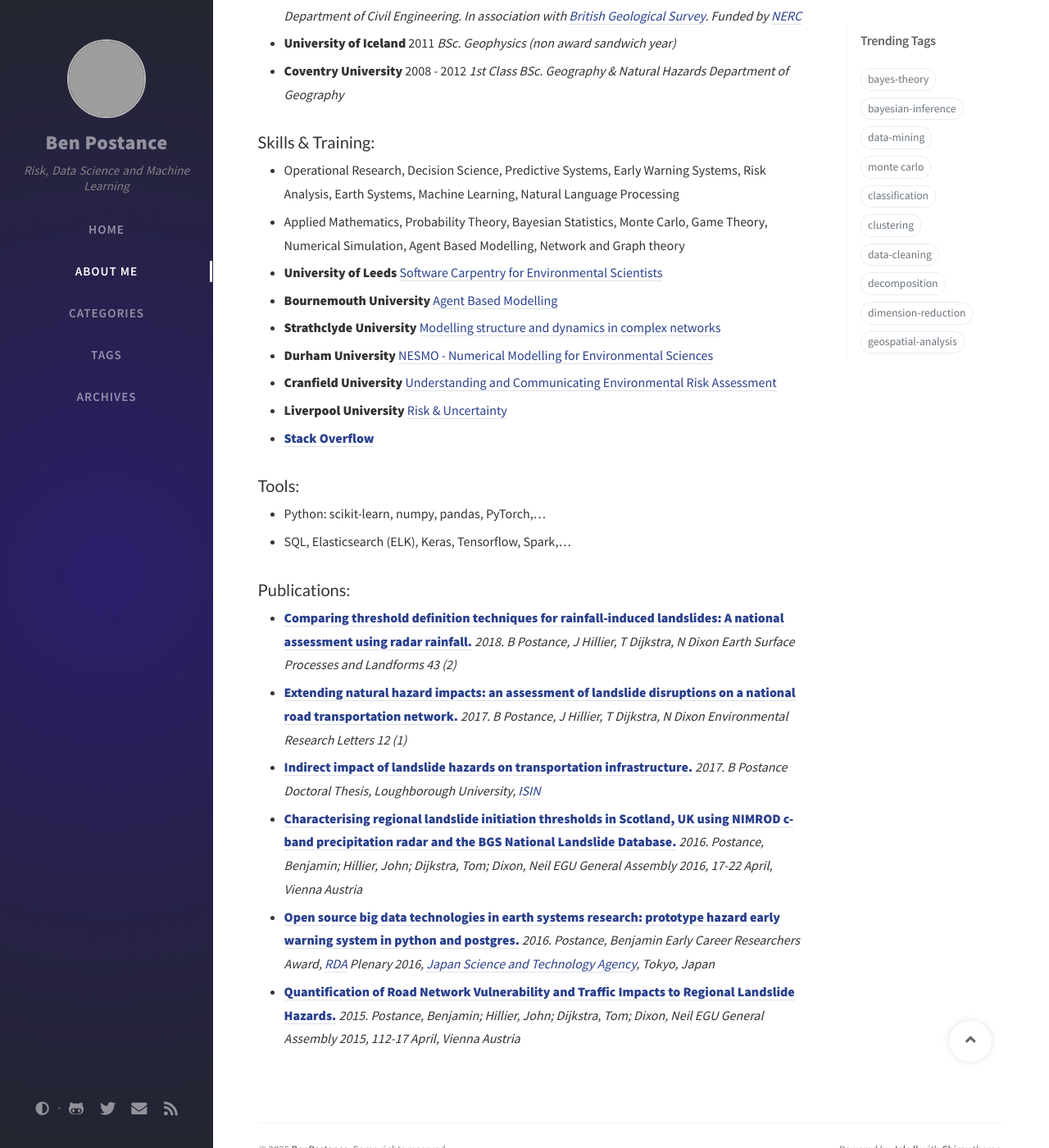
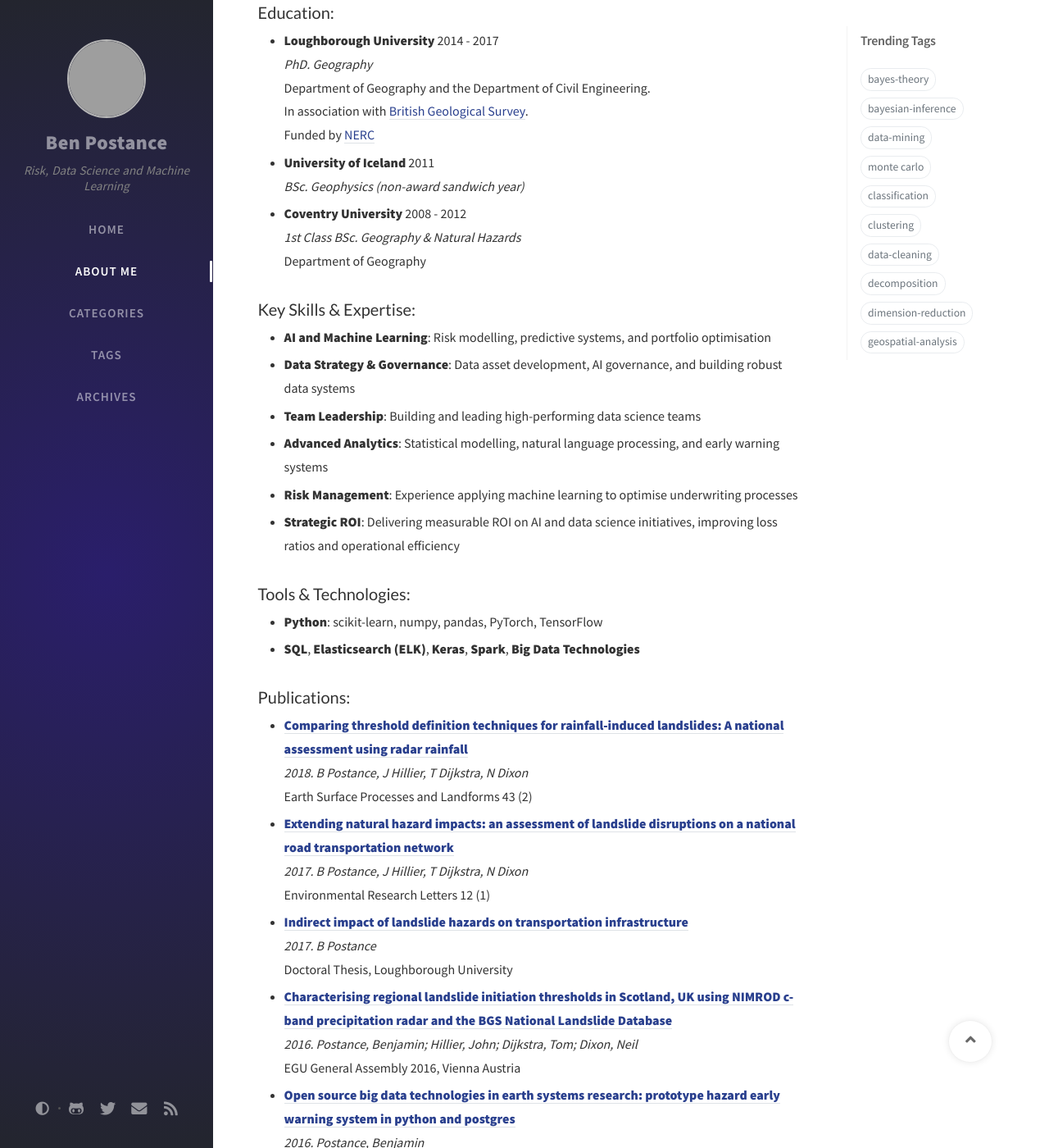
Before and after one commit to bpostance/bpostance.github.io, a Jekyll site: the page built from _tabs/about.md, in a window 1280 px wide and 1400 px high, scrolled down 567 px. Shown: the whole window at 82% size. Built offline with Jekyll 4.4.1, drawn with Linux system fonts in a browser that asks for light colours; nearby versions of some CDN libraries; comment, search, counter and statistics services are not loaded; some of the changed text lies outside the part shown; grey boxes are pictures that could not be loaded.

Commit message:
update aboutme

```diff
--- a/_tabs/about.md
+++ b/_tabs/about.md
@@ -5,63 +5,55 @@
 priority: 1.0
 order: 1
 ---
-Lead Data Scientist. Experience in building data science teams, creating and executing data science strategy, project management, solution design, and technical development. Research expertise in risk and natural hazards, machine learning, and natural language processing.
-
+**Head of Data Science** with over 13 years of experience in advanced analytics, machine learning, and data-driven decision-making within the financial and insurance sectors. Expertise spans **AI strategy, risk modelling**, and **data governance**, with a proven track record of building high-performing teams and driving ROI from AI initiatives. Passionate about creating data assets and implementing strategies that optimise risk selection and underwriting processes.
 
 ### Experience:
-  - Lead Data Scientist, [Beazley](https://www.beazley.com/london_market.html), 2019 - present
-  - Consultant Data Scientist, [Beazley](https://www.beazley.com/london_market.html), 2017 - 2019
-  - Research Scientist, [Loughborough University](https://repository.lboro.ac.uk/articles/thesis/Indirect_impact_of_landslide_hazards_on_transportation_infrastructure/9454619), 2014-2017
-  - Meteorological & Geospatial Consultant, [Vaisala](https://www.vaisala.com/en), 2014 - 2016
-  - GIS Analyst, [Vaisala](https://www.vaisala.com/en), 2012 - 2014
-
+  - **Head of Data Science**, [Ki Insurance](https://ki-insurance.com/), 2024 - present
+  - **Data Science Manager**, [Ki Insurance](https://ki-insurance.com/), 2022 - 2024
+  - **Lead Data Scientist**, [Beazley](https://www.beazley.com/london_market.html), 2017 - 2022
+  - **PhD, Teaching & Research Associate**, [Loughborough University](https://repository.lboro.ac.uk/articles/thesis/Indirect_impact_of_landslide_hazards_on_transportation_infrastructure/9454619), 2014-2017
+  - **Geospatial Data Analyst - Consultant**, [Vaisala](https://www.vaisala.com/en), 2012 - 2016
 
 ### Education:
   - **Loughborough University** 2014 - 2017
-	*PhD. Geography
-	Department of Geography and the Department of Civil Engineering.
-	In association with [British Geological Survey](https://www.bgs.ac.uk/).
-	Funded by [NERC](https://nerc.ukri.org/)*
+    *PhD. Geography*
+    Department of Geography and the Department of Civil Engineering.
+    In association with [British Geological Survey](https://www.bgs.ac.uk/).
+    Funded by [NERC](https://nerc.ukri.org/)
   - **University of Iceland** 2011
-	*BSc. Geophysics (non award sandwich year)*
+    *BSc. Geophysics (non-award sandwich year)*
   - **Coventry University** 2008 - 2012
-	*1st Class BSc. Geography & Natural Hazards
-	Department of Geography*
+    *1st Class BSc. Geography & Natural Hazards*
+    Department of Geography
 
+### Key Skills & Expertise:
+  - **AI and Machine Learning**: Risk modelling, predictive systems, and portfolio optimisation
+  - **Data Strategy & Governance**: Data asset development, AI governance, and building robust data systems
+  - **Team Leadership**: Building and leading high-performing data science teams
+  - **Advanced Analytics**: Statistical modelling, natural language processing, and early warning systems
+  - **Risk Management**: Experience applying machine learning to optimise underwriting processes
+  - **Strategic ROI**: Delivering measurable ROI on AI and data science initiatives, improving loss ratios and operational efficiency
 
-### Skills & Training:
-  - Operational Research, Decision Science, Predictive Systems, Early Warning Systems, Risk Analysis, Earth Systems, Machine Learning, Natural Language Processing
-  - Applied Mathematics, Probability Theory, Bayesian Statistics, Monte Carlo, Game Theory, Numerical Simulation, Agent Based Modelling, Network and Graph theory
-  - **University of Leeds** [Software Carpentry for Environmental Scientists](https://andreww.github.io/2016-01-18-leeds/)
-  - **Bournemouth University** [Agent Based Modelling](http://gotw.nerc.ac.uk/list_full.asp?pcode=NE%2FN000595%2F1&cookieConsent=A)
-  - **Strathclyde University** [Modelling structure and dynamics in complex networks](http://www.estradalab.org/wp-content/uploads/2015/10/BookChapter_11.pdf)
-  - **Durham University** [NESMO  - Numerical Modelling for Environmental Sciences](http://community.dur.ac.uk/nerc.modelling/)
-  - **Cranfield University** [Understanding and Communicating Environmental Risk Assessment](https://www.cranfield.ac.uk/courses/short/environment/understanding-and-communicating-environmental-risk-assessment)
-  - **Liverpool University** [Risk & Uncertainty]()
-  - [**Stack Overflow**](https://stackexchange.com/users/5244883/benp?tab=accounts)
-
-
-### Tools:
-  - Python: scikit-learn, numpy, pandas, PyTorch,...
-  - SQL, Elasticsearch (ELK), Keras, Tensorflow, Spark,...
-
+### Tools & Technologies:
+  - **Python**: scikit-learn, numpy, pandas, PyTorch, TensorFlow
+  - **SQL**, **Elasticsearch (ELK)**, **Keras**, **Spark**, **Big Data Technologies**
 
 ### Publications:
-  - [**Comparing threshold definition techniques for rainfall‐induced landslides: A national assessment using radar rainfall.**](https://onlinelibrary.wiley.com/doi/pdf/10.1002/esp.4202)
-	*2018. B Postance, J Hillier, T Dijkstra, N Dixon
-	Earth Surface Processes and Landforms 43 (2)*
-  - [**Extending natural hazard impacts: an assessment of landslide disruptions on a national road transportation network.**](https://iopscience.iop.org/article/10.1088/1748-9326/aa5555/meta)
-	*2017. B Postance, J Hillier, T Dijkstra, N Dixon
-	Environmental Research Letters 12 (1)*
-  - [**Indirect impact of landslide hazards on transportation infrastructure.**](https://ethos.bl.uk/OrderDetails.do?uin=uk.bl.ethos.747889)
-	*2017. B Postance
-	Doctoral Thesis, Loughborough University, [ISIN](http://www.isni.org/isni/0000000472327336)*
-  - [**Characterising regional landslide initiation thresholds in Scotland, UK using NIMROD c-band precipitation radar and the BGS National Landslide Database.**](http://adsabs.harvard.edu/abs/2016EGUGA..18.4480P)
-	*2016. Postance, Benjamin; Hillier, John; Dijkstra, Tom; Dixon, Neil
-	EGU General Assembly 2016, 17-22 April, Vienna Austria*
-  - [**Open source big data technologies in earth systems research: prototype hazard early warning system in python and postgres.**](https://rd-alliance.org/early-career-european-researchers-scientists-working-data-march-2016.html)
-	*2016. Postance, Benjamin
-	Early Career Researchers Award, [RDA](https://rd-alliance.org/plenaries/rda-seventh-plenary-meeting-tokyo-japan) Plenary 2016, [Japan Science and Technology Agency](http://www.jst.go.jp/EN/), Tokyo, Japan*
-  - [**Quantification of Road Network Vulnerability and Traffic Impacts to Regional Landslide Hazards.**](http://adsabs.harvard.edu/abs/2015EGUGA..17.3677P)
-	*2015. Postance, Benjamin; Hillier, John; Dijkstra, Tom; Dixon, Neil
-	EGU General Assembly 2015, 112-17 April, Vienna Austria*
+  - [**Comparing threshold definition techniques for rainfall‐induced landslides: A national assessment using radar rainfall**](https://onlinelibrary.wiley.com/doi/pdf/10.1002/esp.4202)
+    *2018. B Postance, J Hillier, T Dijkstra, N Dixon*
+    Earth Surface Processes and Landforms 43 (2)
+  - [**Extending natural hazard impacts: an assessment of landslide disruptions on a national road transportation network**](https://iopscience.iop.org/article/10.1088/1748-9326/aa5555/meta)
+    *2017. B Postance, J Hillier, T Dijkstra, N Dixon*
+    Environmental Research Letters 12 (1)
+  - [**Indirect impact of landslide hazards on transportation infrastructure**](https://ethos.bl.uk/OrderDetails.do?uin=uk.bl.ethos.747889)
+    *2017. B Postance*
+    Doctoral Thesis, Loughborough University
+  - [**Characterising regional landslide initiation thresholds in Scotland, UK using NIMROD c-band precipitation radar and the BGS National Landslide Database**](http://adsabs.harvard.edu/abs/2016EGUGA..18.4480P)
+    *2016. Postance, Benjamin; Hillier, John; Dijkstra, Tom; Dixon, Neil*
+    EGU General Assembly 2016, Vienna Austria
+  - [**Open source big data technologies in earth systems research: prototype hazard early warning system in python and postgres**](https://rd-alliance.org/early-career-european-researchers-scientists-working-data-march-2016.html)
+    *2016. Postance, Benjamin*
+    Early Career Researchers Award, [RDA](https://rd-alliance.org/plenaries/rda-seventh-plenary-meeting-tokyo-japan), Tokyo, Japan
+  - [**Quantification of Road Network Vulnerability and Traffic Impacts to Regional Landslide Hazards**](http://adsabs.harvard.edu/abs/2015EGUGA..17.3677P)
+    *2015. Postance, Benjamin; Hillier, John; Dijkstra, Tom; Dixon, Neil*
+    EGU General Assembly 2015, Vienna Austria
```
